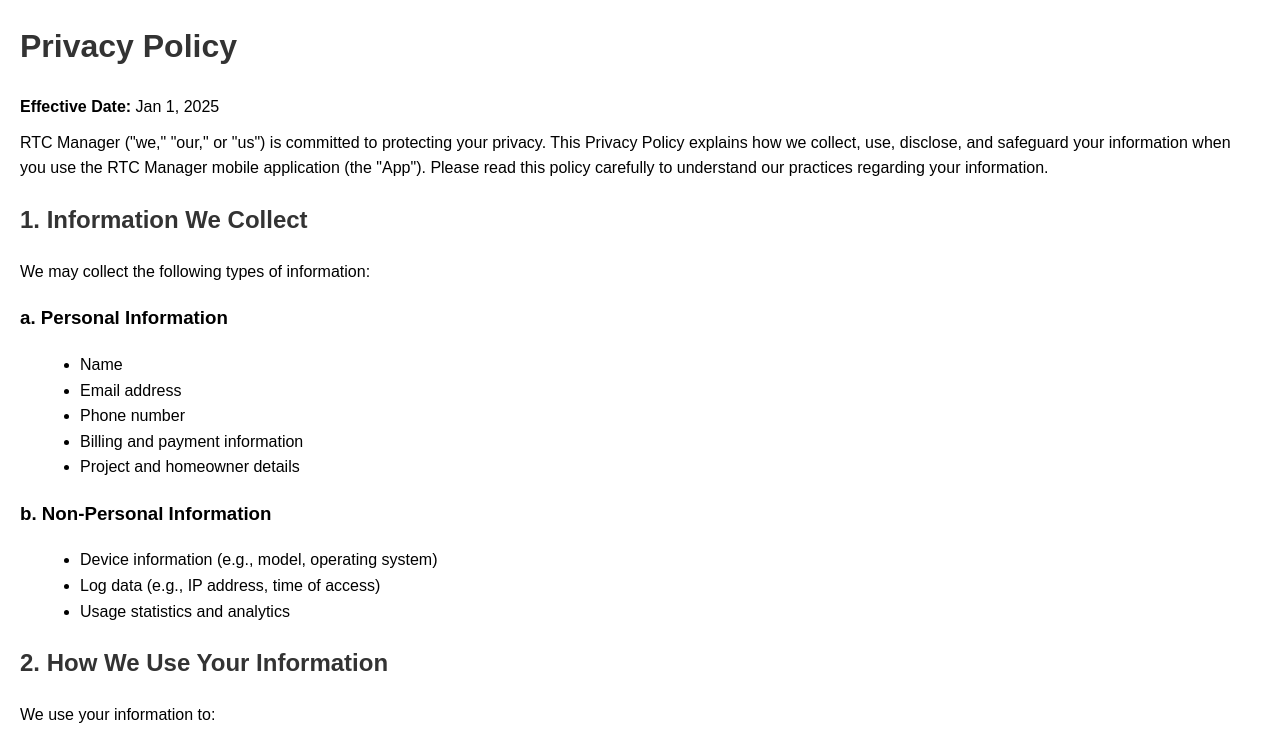
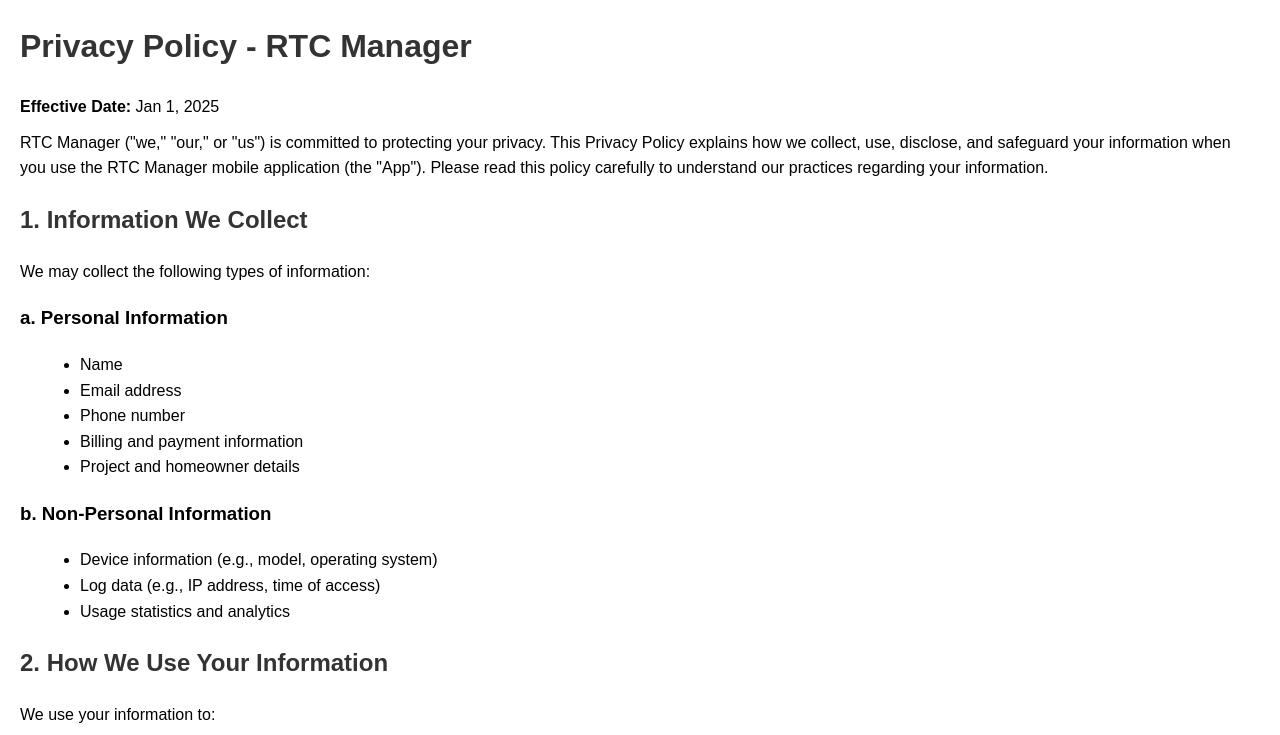
Before and after one commit to RealTime-GT/privacyPolicy, a plain HTML site: page index.html in a window 1280 px wide. Shown: the top 735 px of the page. Drawn offline with Linux system fonts and the light colour scheme.

Commit message:
Update index.html

```diff
--- a/index.html
+++ b/index.html
@@ -22,7 +22,7 @@
     </style>
 </head>
 <body>
-    <h1>Privacy Policy</h1>
+    <h1>Privacy Policy - RTC Manager</h1>
     <p><strong>Effective Date:</strong> Jan 1, 2025</p>
     <p>RTC Manager ("we," "our," or "us") is committed to protecting your privacy. This Privacy Policy explains how we collect, use, disclose, and safeguard your information when you use the RTC Manager mobile application (the "App"). Please read this policy carefully to understand our practices regarding your information.</p>
 
```
